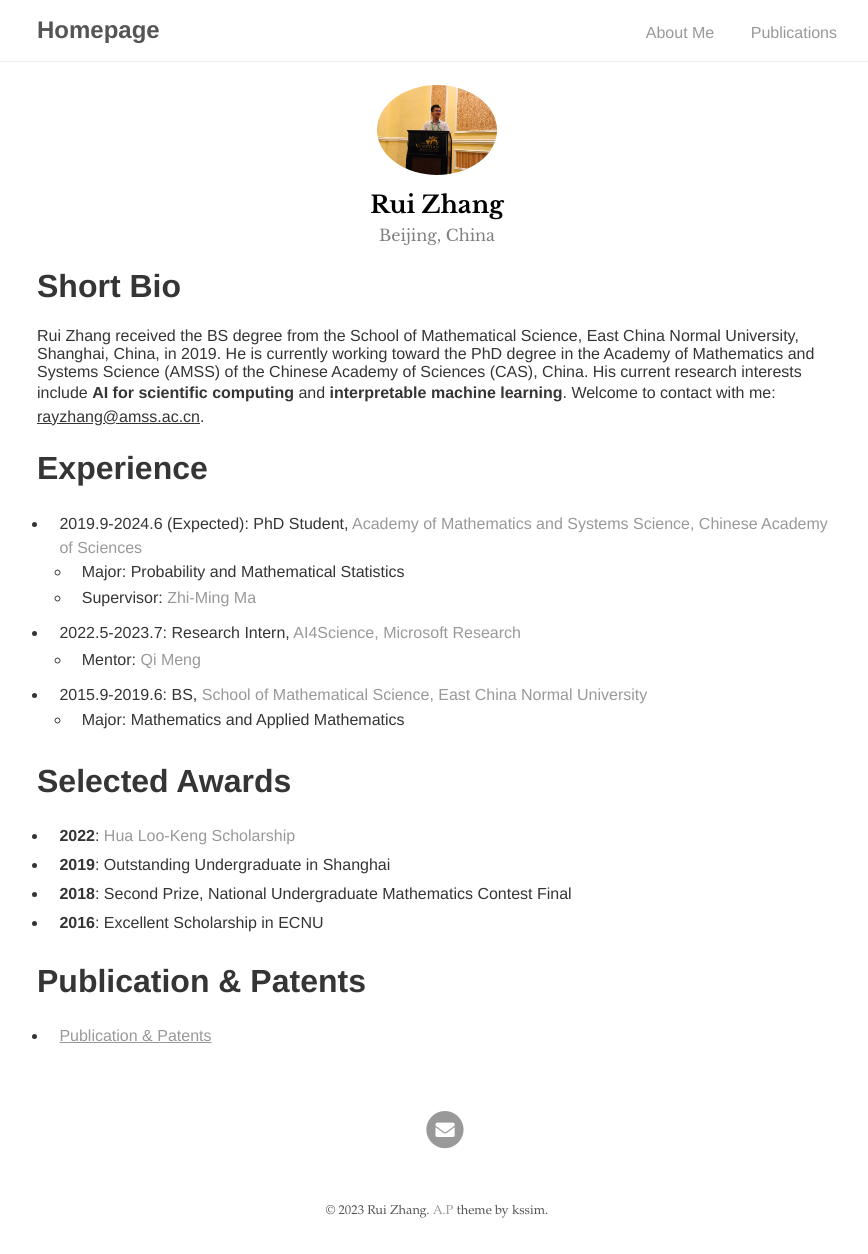
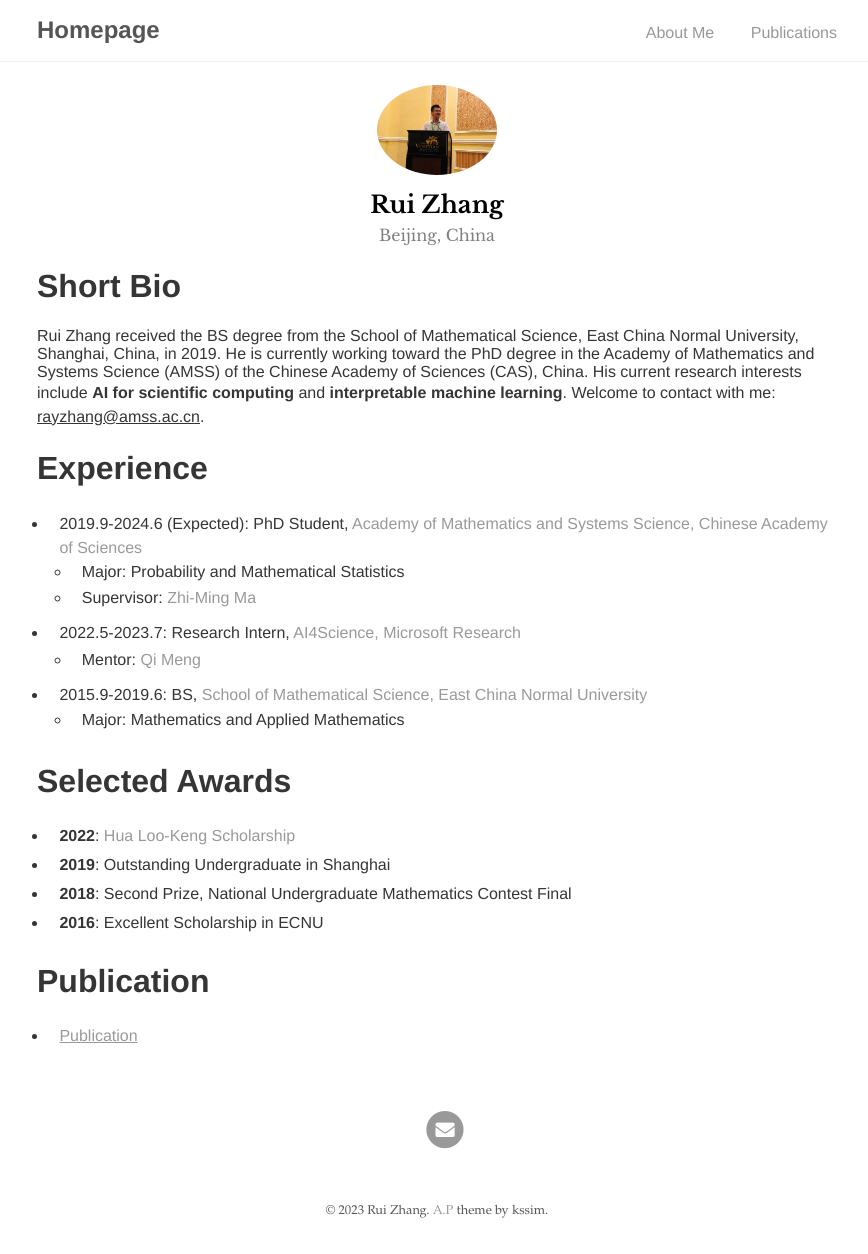
Before and after one commit to optray/optray.github.io, a Jekyll site: the page built from index.md, in a window 1280 px wide. Shown: the whole page, without its empty margins (203-1071 px from the left). Built offline with Jekyll 4.4.1, drawn with Linux system fonts in a browser that asks for light colours; our own code applies the rules of GitHub Pages for plain Markdown files.

Commit message:
Update index.md

```diff
--- a/index.md
+++ b/index.md
@@ -20,5 +20,5 @@ Rui Zhang received the BS degree from the School of Mathematical Science, East C
 * **2018**: Second Prize, National Undergraduate Mathematics Contest Final
 * **2016**: Excellent Scholarship in ECNU
 
-# Publication & Patents
-+ [<u>Publication & Patents</u>](publication)
+# Publication
++ [<u>Publication</u>](publication)
```
